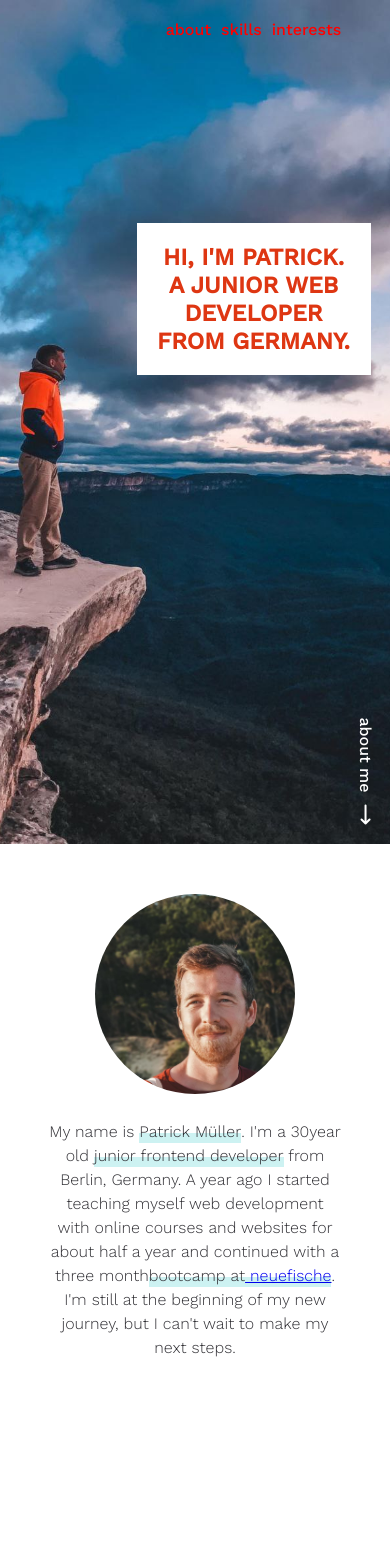
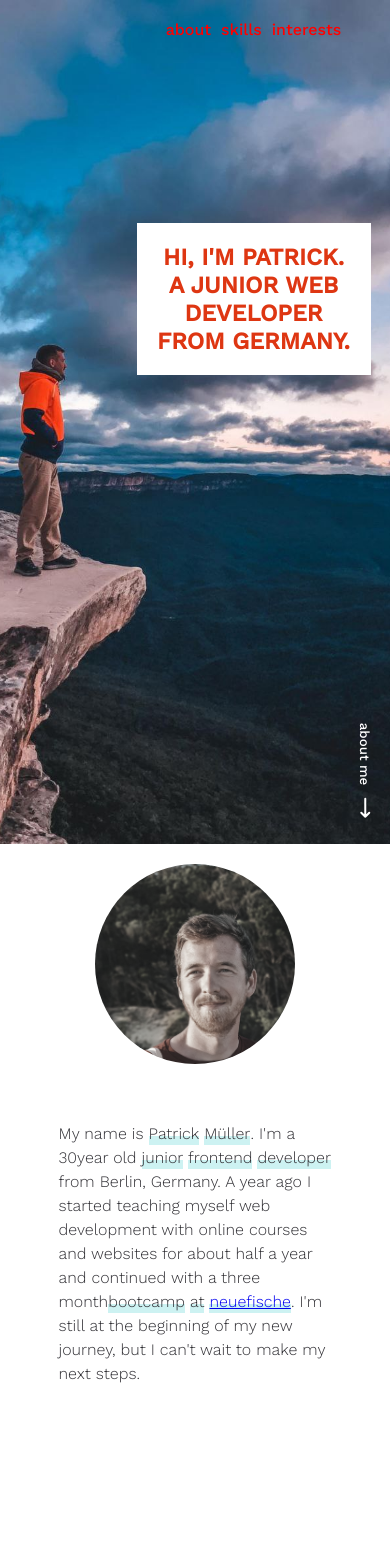
Before and after one commit to FlyingMoe91/pm-personal-website, a React (Create React App) app: page / in a window 390 px wide. Shown: the top 1559 px of the page. Built offline with nearby package versions, Linux system fonts and the light colour scheme.

Commit message:
Make About component responsive

```diff
--- a/src/components/About/About.js
+++ b/src/components/About/About.js
@@ -7,17 +7,15 @@ export default function About() {
       <AboutIntro>
         <AboutIntroText>
           <p>
-            My name is <span>Patrick</span>
-            <span> Müller</span>. I'm a 30year old <span> junior</span>
-            <span> frontend</span>
-            <span> developer</span> from Berlin, Germany. A year ago I started
-            teaching myself web development with online courses and websites for
-            about half a year and continued with a three month
-            <span>bootcamp</span>
-            <span> at</span>
-            <span>
-              <a href="https://www.neuefische.de/"> neuefische</a>
-            </span>
+            My name is <span>Patrick</span> <span>Müller</span>. I'm a 30year
+            old <span>junior</span> <span>frontend</span> <span>developer</span>{' '}
+            from Berlin, Germany. A year ago I started teaching myself web
+            development with online courses and websites for about half a year
+            and continued with a three month
+            <span>bootcamp</span> <span>at</span>{' '}
+            <a href="https://www.neuefische.de/">
+              <span>neuefische</span>
+            </a>
             . I'm still at the beginning of my new journey, but I can't wait to
             make my next steps.
           </p>
@@ -31,15 +29,19 @@ export default function About() {
 
 const AboutWrapper = styled.section`
   position: relative;
-  height: 100vh;
-  padding: 20px;
+  height: 90vh;
   padding-bottom: 0;
   color: #313035;
   text-align: center;
   line-height: 1.5rem;
 
-  @media screen and (min-width: 768px) {
+  @media screen and (max-width: 481px) {
+    height: 100vh;
+  }
+
+  @media screen and (min-width: 481px) {
     line-height: 2rem;
+    height: 60vh;
   }
 
   @media screen and (min-width: 1200px) {
@@ -48,6 +50,11 @@ const AboutWrapper = styled.section`
 `;
 
 const AboutIntro = styled.div`
+  position: absolute;
+  right: 0;
+  left: 0;
+  top: 0;
+  bottom: 0;
   display: flex;
   justify-content: space-around;
   align-items: center;
@@ -70,18 +77,26 @@ const AboutIntro = styled.div`
     }
   }
 
-  @media screen and (max-width: 768px) {
+  @media screen and (max-width: 480px) {
     flex-direction: column-reverse;
+    justify-content: flex-end;
+    gap: 5vh;
   }
 `;
 
 const AboutIntroText = styled.div`
-  width: 75vw;
+  width: 70vw;
+  font-size: 1rem;
   font-weight: 300;
+  text-align: left;
 
-  @media screen and (min-width: 768px) {
-    width: 60vw;
+  @media screen and (min-width: 480px) {
+    width: 50vw;
     line-height: 2rem;
+  }
+
+  @media screen and (min-width: 1025px) {
+    font-size: 1.3rem;
   }
 `;
 
@@ -89,10 +104,11 @@ const AboutImage = styled.img`
   width: 200px;
   height: 200px;
   border-radius: 50%;
-  margin: 10px;
   object-fit: cover;
+  filter: grayscale(70%);
+  transition: 0.8s;
 
-  @media screen and (min-width: 768px) {
+  @media screen and (min-width: 1025px) {
     width: 300px;
     height: 300px;
   }
@@ -100,7 +116,7 @@ const AboutImage = styled.img`
 
 const Line = styled.div`
   width: 1px;
-  height: 15vh;
+  height: 10vh;
   background: black;
   margin: 0 auto;
   position: absolute;
--- a/src/components/Header/Header.js
+++ b/src/components/Header/Header.js
@@ -13,12 +13,19 @@ export default function Header() {
           HI, I'M PATRICK. A JUNIOR WEB DEVELOPER FROM GERMANY.
         </Headline>
       </HeaderContent>
-      <AboutMeArrow href="#">
+      <AboutMeArrow onClick={handleScrollToAboutMe}>
         about me
         <ArrowIcon />
       </AboutMeArrow>
     </HeaderWrapper>
   );
+
+  function handleScrollToAboutMe() {
+    window.scrollTo({
+      top: 670,
+      behavior: 'smooth',
+    });
+  }
 }
 
 const HeaderWrapper = styled.header`
@@ -54,6 +61,7 @@ const Headline = styled.h1`
   text-align: center;
   color: #de3612;
   padding: 20px;
+  transition: 0.8s;
 
   @media screen and (min-width: 1024px) {
     font-size: 4vw;
@@ -61,7 +69,9 @@ const Headline = styled.h1`
   }
 `;
 
-const AboutMeArrow = styled.a`
+const AboutMeArrow = styled.button`
+  border: none;
+  background: transparent;
   position: absolute;
   right: -30px;
   bottom: 60px;
@@ -72,6 +82,11 @@ const AboutMeArrow = styled.a`
   gap: 10px;
   text-decoration: none;
   transition: 0.8s;
+  cursor: pointer;
+
+  @media screen and (min-width: 1024px) {
+    right: 50%;
+  }
 `;
 
 const ArrowIcon = styled(HiOutlineArrowNarrowRight)`
```
